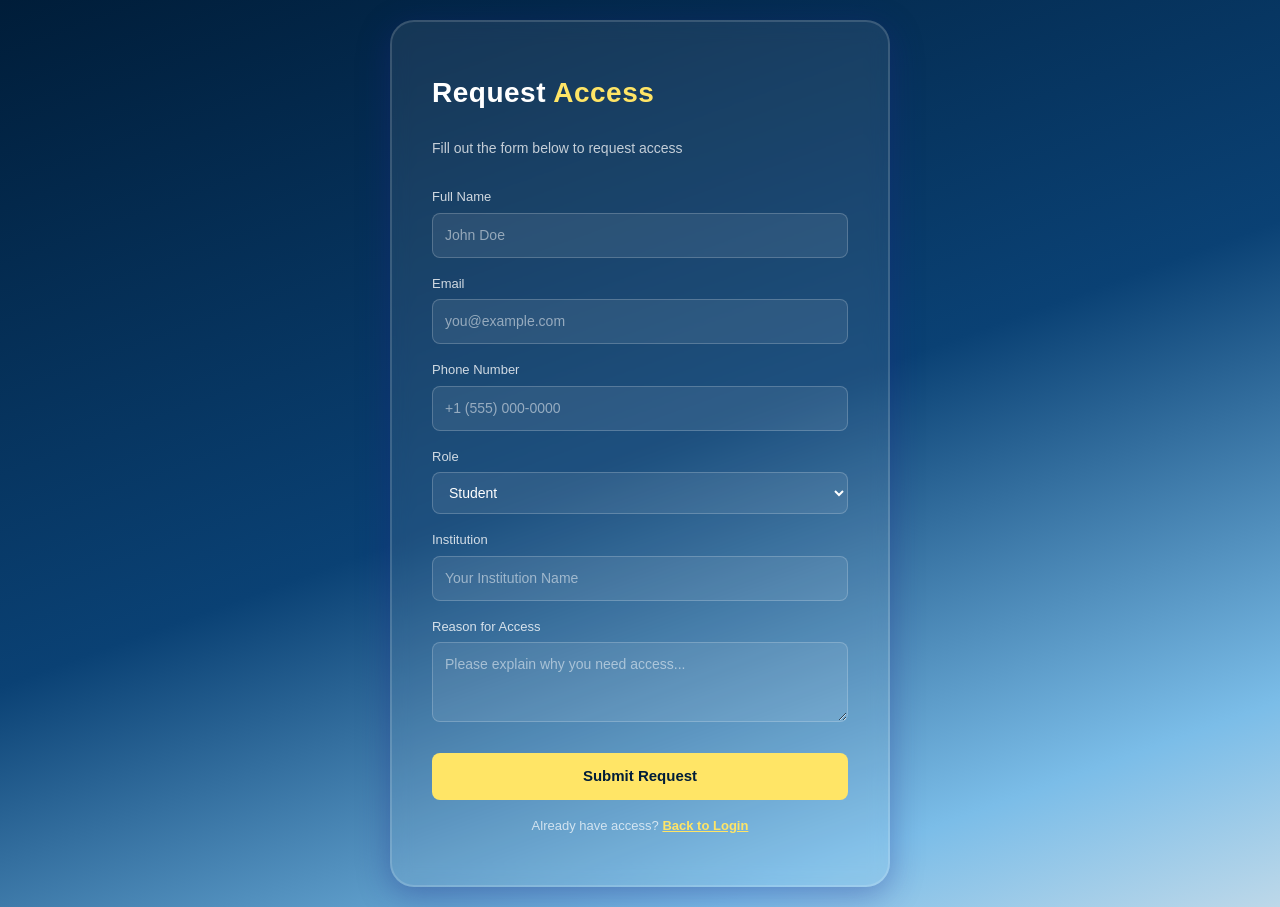
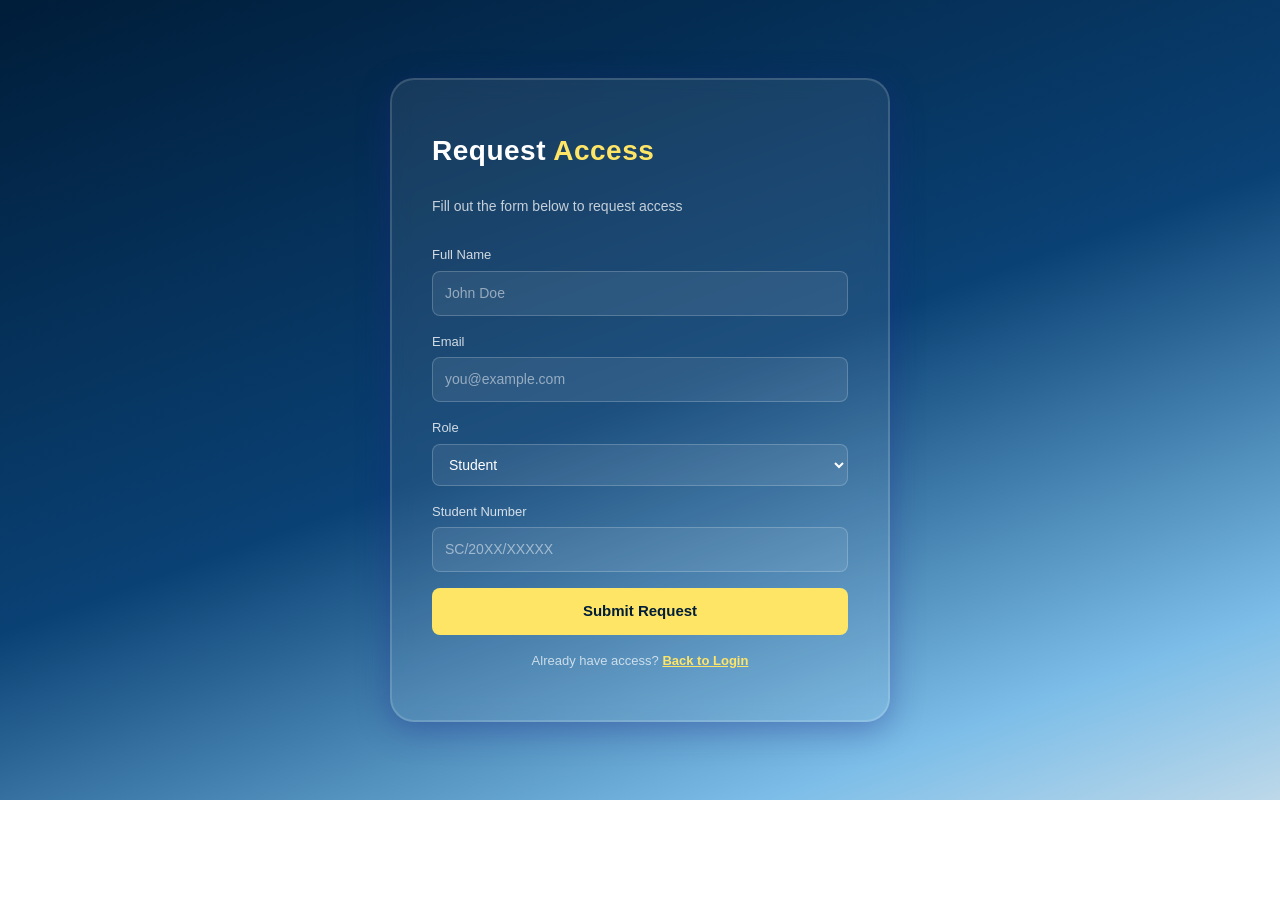
Before and after one commit to leesha2109/batch-ms, a Next.js app: page /request-access in a window 1280 px wide. After the commit the page ends 800 px from the top, so only its background shows below. Built offline with nearby package versions, Linux system fonts and the light colour scheme.

Commit message:
request access page cre3ated.

```diff
--- a/app/request-access/page.jsx
+++ b/app/request-access/page.jsx
@@ -8,10 +8,8 @@ export default function RequestAccessPage() {
   const [formData, setFormData] = useState({
     name: '',
     email: '',
-    phone: '',
     role: 'student',
-    institution: '',
-    reason: ''
+    studentNumber: ''
   })
   const [loading, setLoading] = useState(false)
   const [success, setSuccess] = useState(false)
@@ -39,7 +37,7 @@ export default function RequestAccessPage() {
 
       if (response.ok) {
         setSuccess(true)
-        setFormData({ name: '', email: '', phone: '', role: 'student', institution: '', reason: '' })
+        setFormData({ name: '', email: '', role: 'student', studentNumber: '' })
         setTimeout(() => {
           router.push('/login')
         }, 2000)
@@ -180,36 +178,7 @@ export default function RequestAccessPage() {
           </div>
 
           {/* Phone */}
-          <div style={{ marginBottom: '16px' }}>
-            <label style={{
-              fontSize: '13px',
-              color: 'rgba(255, 255, 255, 0.8)',
-              display: 'block',
-              marginBottom: '6px',
-              fontWeight: '500'
-            }}>
-              Phone Number
-            </label>
-            <input
-              type="tel"
-              name="phone"
-              value={formData.phone}
-              onChange={handleChange}
-              required
-              style={{
-                width: '100%',
-                padding: '11px 12px',
-                border: '1px solid rgba(255, 255, 255, 0.2)',
-                borderRadius: '8px',
-                fontSize: '14px',
-                outline: 'none',
-                background: 'rgba(255, 255, 255, 0.08)',
-                color: '#fff',
-                boxSizing: 'border-box'
-              }}
-              placeholder="+1 (555) 000-0000"
-            />
-          </div>
+          {/* Removed */}
 
           {/* Role */}
           <div style={{ marginBottom: '16px' }}>
@@ -241,12 +210,12 @@ export default function RequestAccessPage() {
             >
               <option value="student" style={{ background: '#001D39' }}>Student</option>
               <option value="lecturer" style={{ background: '#001D39' }}>Lecturer</option>
-              <option value="hod" style={{ background: '#001D39' }}>HOD</option>
-              <option value="coordinator" style={{ background: '#001D39' }}>Coordinator</option>
+
             </select>
           </div>
 
-          {/* Institution */}
+          {/* Student Number - Conditional */}
+          {formData.role === 'student' && (
             <div style={{ marginBottom: '16px' }}>
               <label style={{
                 fontSize: '13px',
@@ -255,14 +224,14 @@ export default function RequestAccessPage() {
                 marginBottom: '6px',
                 fontWeight: '500'
               }}>
-              Institution
+                Student Number
               </label>
               <input
                 type="text"
-              name="institution"
-              value={formData.institution}
+                name="studentNumber"
+                value={formData.studentNumber}
                 onChange={handleChange}
-              required
+                required={formData.role === 'student'}
                 style={{
                   width: '100%',
                   padding: '11px 12px',
@@ -274,43 +243,16 @@ export default function RequestAccessPage() {
                   color: '#fff',
                   boxSizing: 'border-box'
                 }}
-              placeholder="Your Institution Name"
+                placeholder="SC/20XX/XXXXX"
               />
             </div>
+          )}
+
+          {/* Institution */}
+          {/* Removed */}
 
           {/* Reason */}
-          <div style={{ marginBottom: '24px' }}>
-            <label style={{
-              fontSize: '13px',
-              color: 'rgba(255, 255, 255, 0.8)',
-              display: 'block',
-              marginBottom: '6px',
-              fontWeight: '500'
-            }}>
-              Reason for Access
-            </label>
-            <textarea
-              name="reason"
-              value={formData.reason}
-              onChange={handleChange}
-              required
-              style={{
-                width: '100%',
-                padding: '11px 12px',
-                border: '1px solid rgba(255, 255, 255, 0.2)',
-                borderRadius: '8px',
-                fontSize: '14px',
-                outline: 'none',
-                background: 'rgba(255, 255, 255, 0.08)',
-                color: '#fff',
-                boxSizing: 'border-box',
-                minHeight: '80px',
-                fontFamily: 'inherit',
-                resize: 'vertical'
-              }}
-              placeholder="Please explain why you need access..."
-            />
-          </div>
+          {/* Removed */}
 
           {error && (
             <div style={{
@@ -319,7 +261,7 @@ export default function RequestAccessPage() {
               padding: '11px 12px',
               borderRadius: '8px',
               fontSize: '13px',
-              marginBottom: '16px',
+              marginBottom: '24px',
               border: '1px solid rgba(192, 57, 43, 0.4)'
             }}>
               {error}
```
Lines whose indentation alone changed are shown as unchanged.
